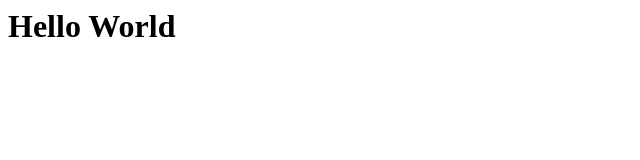
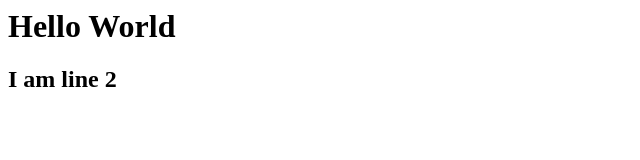
Before and after one commit to shiv-sagar/learn-branch, a plain HTML site: page index.html in a window 1280 px wide. Shown: the whole page, without its empty margins (0-640 px from the left). Drawn offline with Linux system fonts and the light colour scheme.

Commit message:
add line 2

```diff
--- a/index.html
+++ b/index.html
@@ -6,6 +6,7 @@
 <body>
 	<main>
 		<h1>Hello World</h1>
+		<h2>I am line 2</h2>
 	</main>
 </body>
 </html>
```
